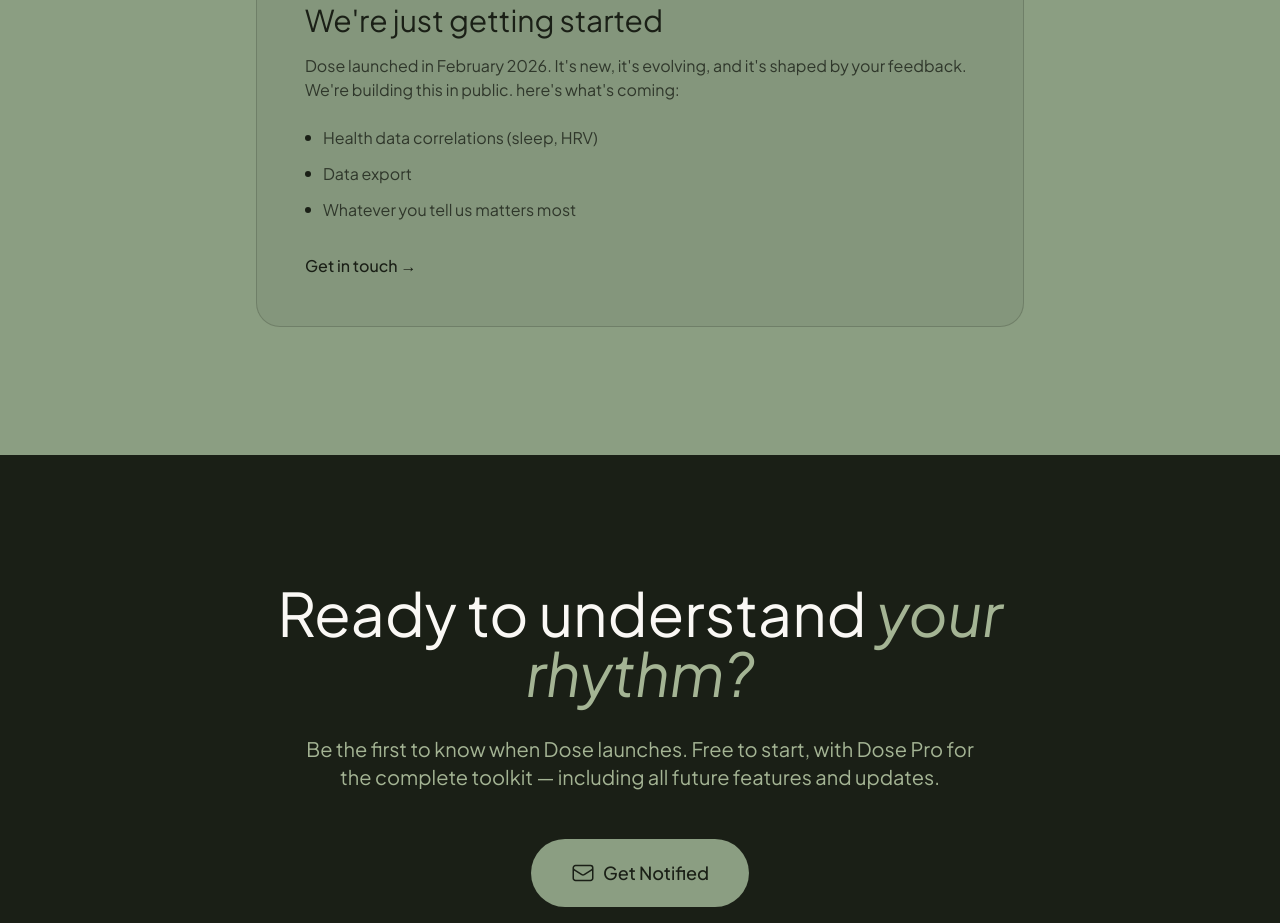
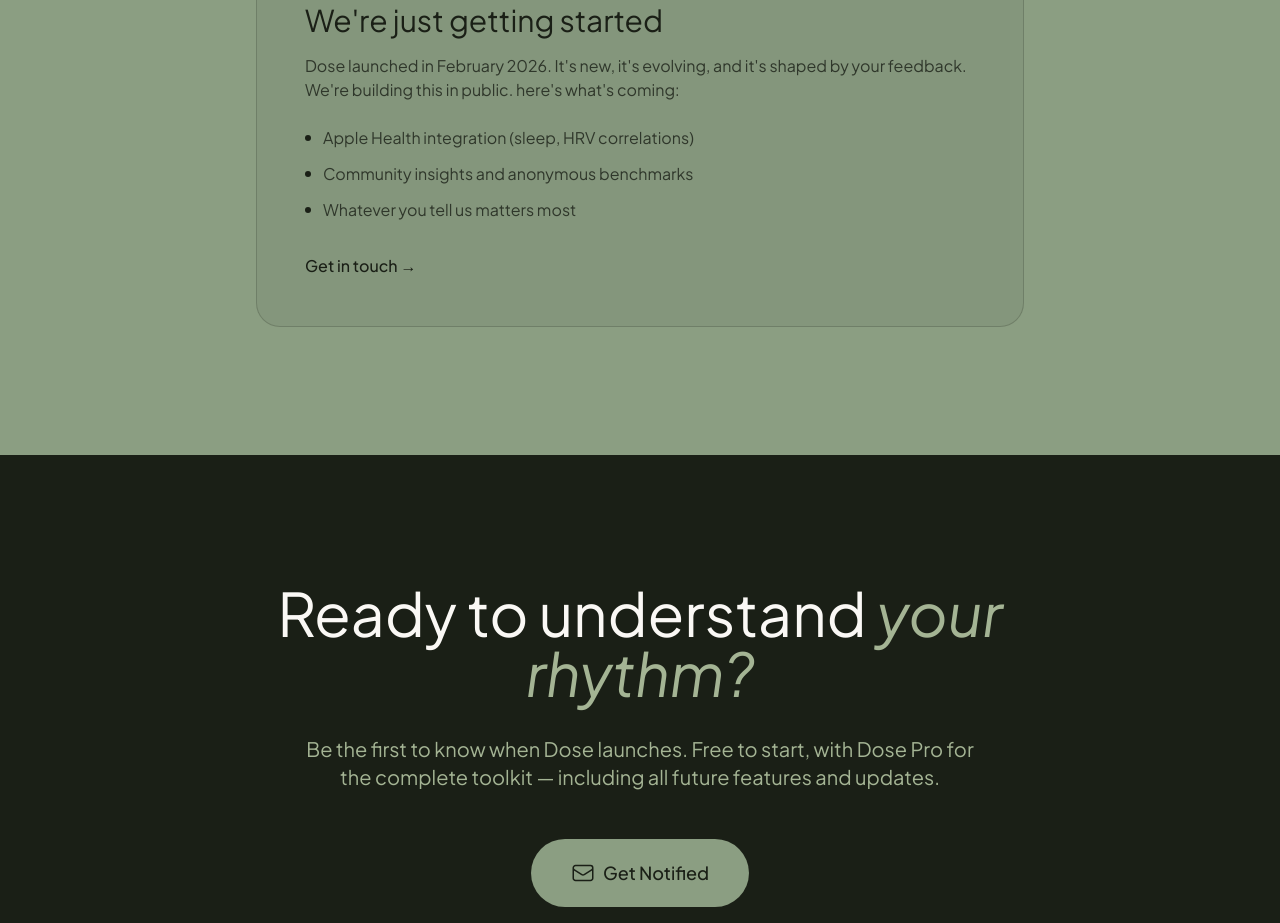
Before and after one commit to passistant96/dosedays-landing, a Next.js app: page / in a window 1280 px wide. Shown: the part 4580-5503 px from the top of the page. Built offline with nearby package versions, Linux system fonts and the light colour scheme; no server answers.

Commit message:
Update roadmap: remove data export (in v1), clarify Apple Health

```diff
--- a/src/app/page.tsx
+++ b/src/app/page.tsx
@@ -417,11 +417,11 @@
               <ul className="space-y-3 text-[#1a1f16]/80 mb-8">
                 <li className="flex items-center gap-3">
                   <span className="w-1.5 h-1.5 bg-[#1a1f16] rounded-full"></span>
-                  Health data correlations (sleep, HRV)
+                  Apple Health integration (sleep, HRV correlations)
                 </li>
                 <li className="flex items-center gap-3">
                   <span className="w-1.5 h-1.5 bg-[#1a1f16] rounded-full"></span>
-                  Data export
+                  Community insights and anonymous benchmarks
                 </li>
                 <li className="flex items-center gap-3">
                   <span className="w-1.5 h-1.5 bg-[#1a1f16] rounded-full"></span>
```
